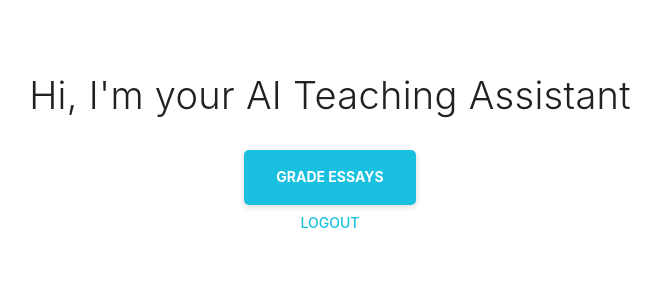
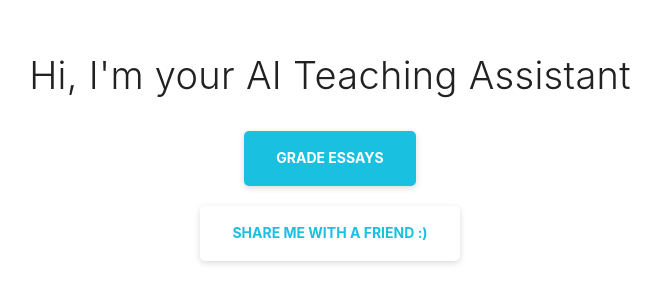
Before and after one commit to anjaleenaren/ai-ta, a React (Create React App) app in the folder client/: page / in a window 1280 px wide. Shown: the part 243-546 px from the top of the page, without its empty margins (310-971 px from the left). Built offline with nearby package versions, Linux system fonts and the light colour scheme; the HTML template or start-up script is replaced by a standard one; a web font is replaced by a local one.

Commit message:
Home page (share button, formatting)

```diff
--- a/client/src/Home/HomePage.tsx
+++ b/client/src/Home/HomePage.tsx
@@ -11,6 +11,8 @@ import {
 import { logout as logoutApi, selfUpgrade } from './api';
 import ScreenGrid from '../components/ScreenGrid';
 import PrimaryButton from '../components/buttons/PrimaryButton';
+import COLORS from '../assets/colors';
+import { useCallback } from 'react';
 
 interface PromoteButtonProps {
   admin: boolean | null;
@@ -69,17 +71,46 @@ function HomePage() {
     }
   };
 
+  const handleShareClick = useCallback(() => {
+    const nl = '%0D%0A';
+    const url = `ai-ta.xyz`;
+    window.location.href = `mailto:?subject=Cool Teaching Tool&body=Hi,${nl+nl}I found this website that helps with grading and thought you might find it useful: ${url}.${nl+nl}It's like a personal AI teaching assistant - I've been using it to grade my students' essays and it's been a huge help!${nl+nl}--${nl}`;
+  }, []);
+
   // const message = `Meet Your AI TA, ${user.firstName} ${user.lastName}!`;
   const message = `Hi, I'm your AI Teaching Assistant`;
   return (
     <ScreenGrid>
-      <Typography variant="h2">{message}</Typography>
+      <Grid item>
+        <Typography variant="h2" align="center">
+          {message}
+        </Typography>
+      </Grid>
       <Grid item container justifyContent="center">
         <PrimaryButton
           variant="contained"
           onClick={() => navigator('/essays', { replace: true })}
         >
           Grade Essays
+        </PrimaryButton>
+      </Grid>
+
+      <Grid
+        item
+        container
+        justifyContent="center"
+        style={{ marginTop: '20px' }}
+      >
+        <PrimaryButton
+          variant="contained"
+          onClick={handleShareClick}
+          style={{
+            height: '100%',
+            color: COLORS.primaryBlue,
+            backgroundColor: COLORS.white,
+          }}
+        >
+          Share Me With a Friend :)
         </PrimaryButton>
       </Grid>
 
@@ -91,9 +122,9 @@ function HomePage() {
         />
       </Grid> */}
 
-      <Grid item container justifyContent="center">
+      {/* <Grid item container justifyContent="center">
         <Button onClick={handleLogout}>Logout</Button>
-      </Grid>
+      </Grid> */}
     </ScreenGrid>
   );
 }
```
